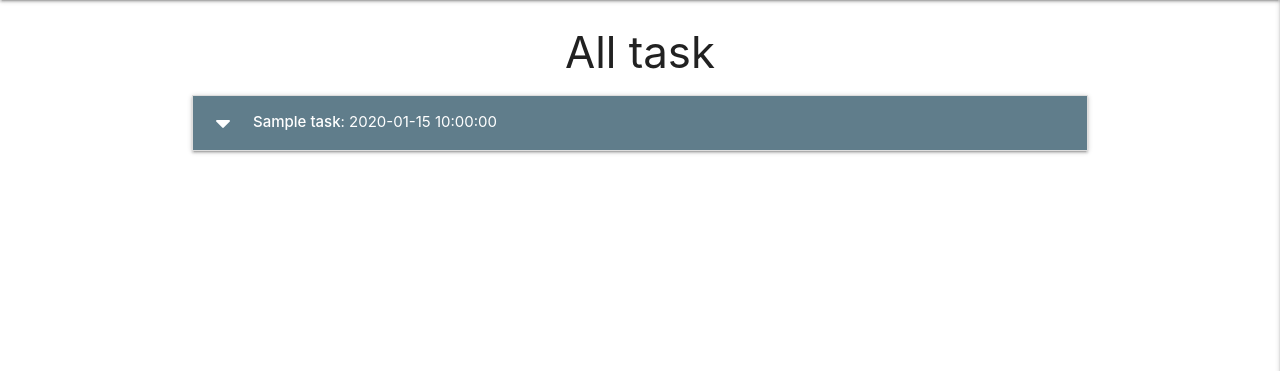
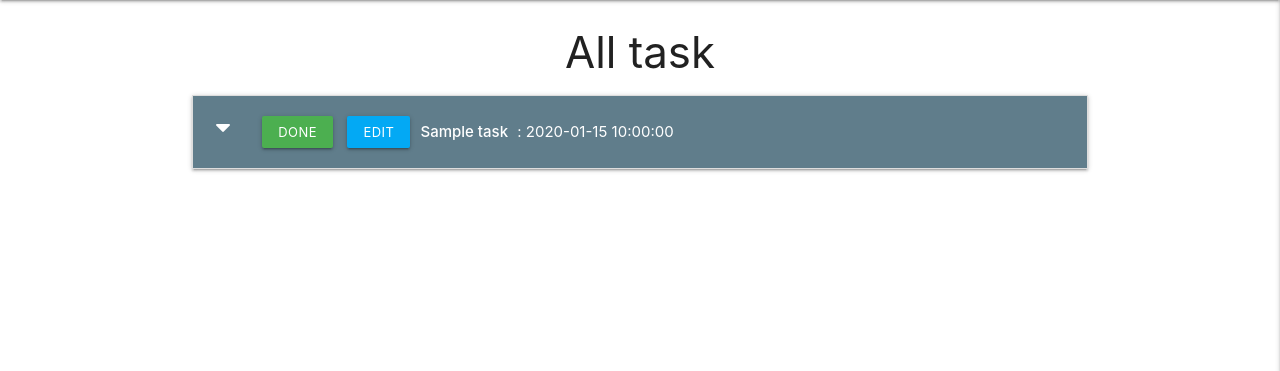
Before and after one commit to smcgdub/task_manager_project, a Flask app: page / in a window 1280 px wide. Shown: the part 64-435 px from the top of the page. Run offline with Flask 2, Linux system fonts and the light colour scheme; a database or web service that is not in the repository returns one stand-in record (values such as "Sample title"); some libraries are stand-ins or nearby versions.

Commit message:
Added task edit/done buttons

```diff
--- a/static/css/style.css
+++ b/static/css/style.css
@@ -15,3 +15,12 @@ body {
 main {
   flex: 1 0 auto;
 }
+
+.btn-small {
+  margin: 5px;
+}
+
+.collapsible-header .col strong {
+  margin: 5px;
+  line-height: 42px;
+}
--- a/templates/tasks.html
+++ b/templates/tasks.html
@@ -7,11 +7,18 @@
   {% for task in tasks %}
   <li>
     <div class="collapsible-header #607d8b blue-grey white-text">
-      <i class="fas fa-caret-down #607d8b blue-grey"></i>
-      <strong>{{ task.task_name }}</strong> : {{ task.due_date }}
-      {% if task.is_urgent == "on" %}
-      <i class="fas fa-exclamation-circle tooltipped" data-position="bottom" data-tooltip="Urgent"></i>
-      {% endif %}
+      <div class="col s3">
+        <i class="fas fa-caret-down #607d8b blue-grey"></i>
+        <!-- DONE & EDIT BUTTONS -->
+        <a href="" class="btn-small green">Done</a>
+        <a href="" class="btn-small light-blue">Edit</a>
+      </div>
+      <div class="col s9">
+        <strong>{{ task.task_name }}</strong> : {{ task.due_date }}
+        {% if task.is_urgent == "on" %}
+        <i class="fas fa-exclamation-circle tooltipped" data-position="bottom" data-tooltip="Urgent"></i>
+        {% endif %}
+      </div>
     </div>
     <div class="collapsible-body">
       <strong>{{ task.category_name }}</strong>
```
